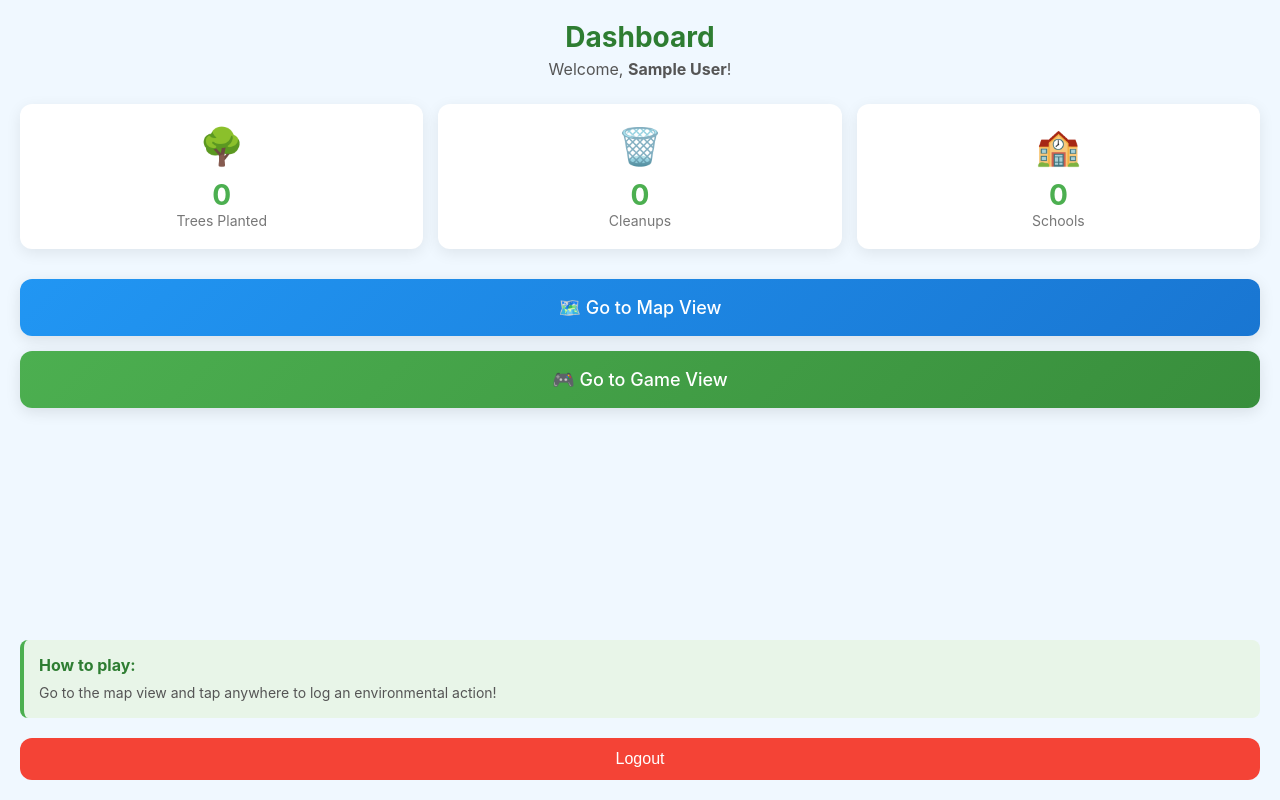
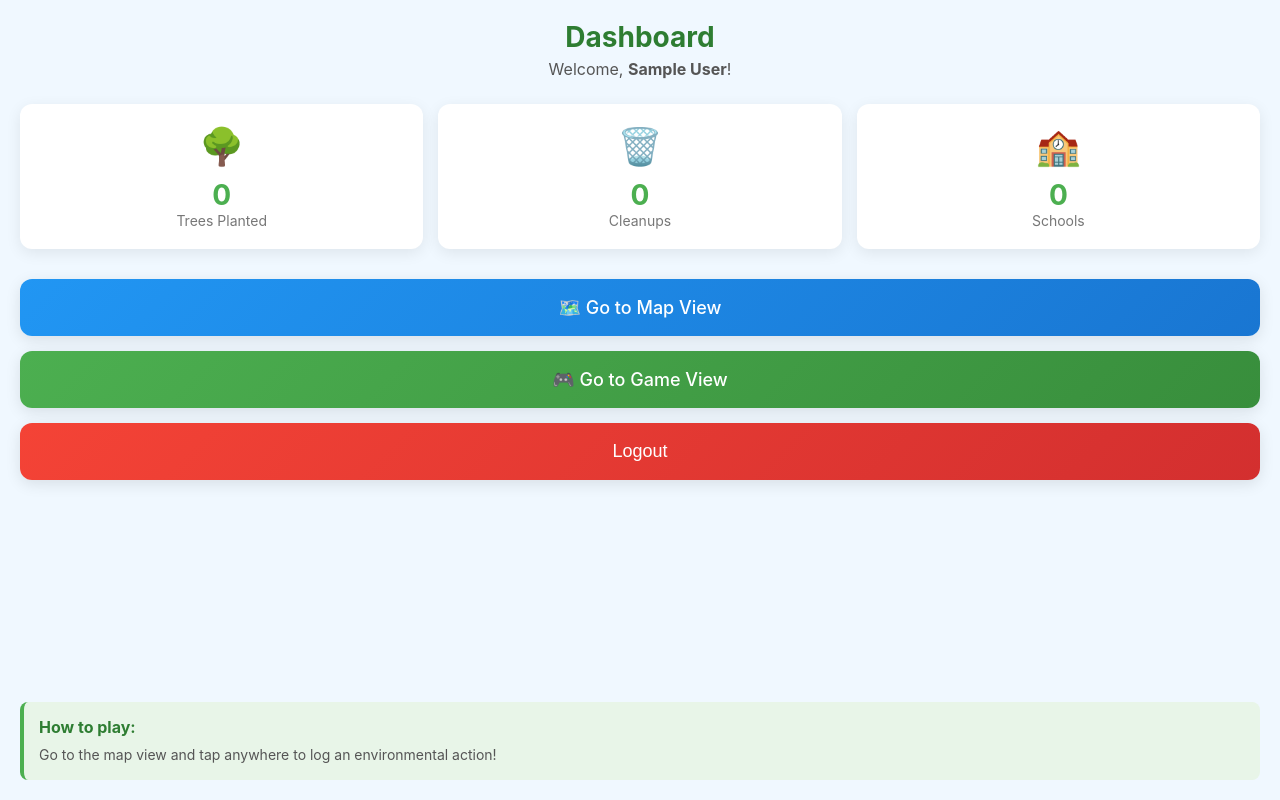
Before and after one commit to FrozenSaturn/eco-quest, a React (Vite) app in the folder frontend/: page /dashboard in a window 1280 px wide. Built offline with nearby package versions, Linux system fonts and the light colour scheme; no server answers; sample sign-in values are in the browser's storage.

Commit message:
version 1.4

```diff
--- a/frontend/src/Dashboard.css
+++ b/frontend/src/Dashboard.css
@@ -73,6 +73,9 @@
   font-weight: 500;
   color: white;
   box-shadow: 0 4px 15px rgba(0,0,0,0.1);
+  border: none; /* Make sure buttons look like links */
+  cursor: pointer; /* Ensure button has a pointer cursor */
+  width: 100%; /* Make sure button takes full width */
 }
 
 .map-link {
@@ -83,6 +86,11 @@
   background: linear-gradient(135deg, #4CAF50, #388E3C);
 }
 
+/* --- New styles for the logout button --- */
+.logout-button {
+  background: linear-gradient(135deg, #f44336, #d32f2f);
+}
+
 .instructions {
   background: #e8f5e9;
   padding: 15px;
@@ -90,14 +98,3 @@
   border-left: 5px solid #4CAF50;
   margin-top: auto; /* Pushes to the bottom */
 }
-
-.logout-button {
-  margin-top: 20px;
-  padding: 12px;
-  background-color: #f44336;
-  color: white;
-  border: none;
-  border-radius: 12px;
-  font-size: 16px;
-  cursor: pointer;
-}
--- a/frontend/src/Dashboard.jsx
+++ b/frontend/src/Dashboard.jsx
@@ -1,9 +1,7 @@
-// frontend/src/Dashboard.jsx
-
 import React, { useState, useEffect } from 'react';
 import { Link, useNavigate } from 'react-router-dom';
 import { getAuth, onAuthStateChanged, signOut } from "firebase/auth";
-import './Dashboard.css'; // We will create this CSS file next
+import './Dashboard.css';
 
 const API_BASE = import.meta.env.PROD ? import.meta.env.VITE_API_BASE_URL : '/api';
 
@@ -37,7 +35,9 @@ const Dashboard = () => {
     fetchStats();
   }, []);
 
-  const handleLogout = () => signOut(auth);
+  const handleLogout = () => {
+    signOut(auth).catch(error => console.error("Logout failed:", error));
+  };
 
   if (!user) {
     return <div>Loading...</div>; // Or a proper loading spinner
@@ -77,16 +77,16 @@ const Dashboard = () => {
         <Link to="/game" className="nav-link game-link">
           🎮 Go to Game View
         </Link>
+        {/* --- Logout button is now here --- */}
+        <button onClick={handleLogout} className="nav-link logout-button">
+          Logout
+        </button>
       </div>
 
       <div className="instructions">
         <h4>How to play:</h4>
         <p>Go to the map view and tap anywhere to log an environmental action!</p>
       </div>
-
-      <button onClick={handleLogout} className="logout-button">
-        Logout
-      </button>
     </div>
   );
 };
--- a/frontend/src/GameView.css
+++ b/frontend/src/GameView.css
@@ -27,12 +27,28 @@
   object-fit: contain;
 }
 
+/* --- New Style for Dashboard Button in Game View --- */
+.dashboard-button-game {
+  position: absolute;
+  top: 30px;
+  left: 30px;
+  z-index: 1001;
+  padding: 10px 18px;
+  background-color: #fff;
+  color: #2e7d32;
+  border: 2px solid #2e7d32;
+  border-radius: 30px;
+  cursor: pointer;
+  text-decoration: none;
+  font-size: 16px;
+  font-weight: 500;
+  box-shadow: 0 4px 8px rgba(0,0,0,0.2);
+}
+
 .capture-button {
   position: absolute;
-  /* Moved to top right */
-  top: 30px; /* Distance from the top */
-  right: 30px; /* Distance from the right */
-
+  top: 30px;
+  right: 30px;
   z-index: 1001;
   width: 60px;
   height: 60px;
--- a/frontend/src/GameView.jsx
+++ b/frontend/src/GameView.jsx
@@ -6,7 +6,7 @@ import treeSprite from './assets/tree.png';
 import cleanupSprite from './assets/cleanup.png';
 import ActionForm from './ActionForm';
 import { getAuth, onAuthStateChanged } from "firebase/auth";
-import { useNavigate } from 'react-router-dom';
+import { Link, useNavigate } from 'react-router-dom';
 
 const API_BASE = import.meta.env.PROD ? import.meta.env.VITE_API_BASE_URL : '/api';
 
@@ -22,21 +22,17 @@ const GameView = () => {
   const auth = getAuth();
   const navigate = useNavigate();
 
-  // Get the real-time user from Firebase Auth to ensure we have the correct data
   useEffect(() => {
     const unsubscribe = onAuthStateChanged(auth, (currentUser) => {
       if (currentUser) {
         setUser(currentUser);
       } else {
-        // If the user logs out or the session expires, redirect to login
         navigate('/login');
       }
     });
-    // Cleanup the subscription when the component unmounts
     return () => unsubscribe();
   }, [auth, navigate]);
 
-  // Track user's live location
   useEffect(() => {
     let watchId;
     if ('geolocation' in navigator) {
@@ -47,9 +43,7 @@ const GameView = () => {
             lng: pos.coords.longitude
           });
         },
-        (err) => {
-          console.error('Geolocation error:', err);
-        },
+        (err) => console.error('Geolocation error:', err),
         { enableHighAccuracy: true, maximumAge: 10000, timeout: 20000 }
       );
     }
@@ -83,10 +77,7 @@ const GameView = () => {
   };
 
   const handleFormSubmit = async (markerData) => {
-    const finalMarkerData = {
-      ...markerData,
-      user: user.displayName || user.email // Use the live user's name
-    };
+    const finalMarkerData = { ...markerData, user: user.displayName || user.email };
     try {
       const response = await fetch(`${API_BASE}/markers`, {
         method: 'POST',
@@ -108,7 +99,7 @@ const GameView = () => {
     try {
       const response = await fetch(`${API_BASE}/markers/${markerId}`, { method: 'DELETE' });
       if (response.ok) {
-        if(map) map.closePopup();
+        if (map) map.closePopup();
         fetchMarkers();
       } else {
         alert('Failed to complete cleanup.');
@@ -118,15 +109,21 @@ const GameView = () => {
     }
   }, [map, fetchMarkers]);
 
+  // --- Map Initialization with Interactions Disabled ---
   useEffect(() => {
     if (!mapRef.current || map) return;
     const leafletMap = L.map(mapRef.current, {
       center: [userLocation.lat, userLocation.lng],
       zoom: 18,
       zoomControl: false,
+      // --- This is the key change ---
       dragging: false,
       scrollWheelZoom: false,
       doubleClickZoom: false,
+      touchZoom: false, // Disables pinch-to-zoom
+      boxZoom: false,
+      keyboard: false,
+      tap: false // Disables tap/click on the map pane itself
     });
     L.tileLayer('https://{s}.tile.openstreetmap.org/{z}/{x}/{y}.png').addTo(leafletMap);
     setMap(leafletMap);
@@ -175,6 +172,7 @@ const GameView = () => {
     <div className="game-container">
       <div ref={mapRef} className="game-map"></div>
       <div className="character"><img src={characterSprite} alt="character" /></div>
+      <Link to="/dashboard" className="dashboard-button-game">📊 Dashboard</Link>
       <button className="capture-button" onClick={handleCaptureClick}>📸</button>
       <ActionForm
         show={showForm}
@@ -182,7 +180,6 @@ const GameView = () => {
         onSubmit={handleFormSubmit}
         lat={userLocation.lat}
         lng={userLocation.lng}
-        // This prop is no longer strictly needed if the parent handles the full user object, but we pass it for clarity
         currentUser={user ? user.displayName || user.email : ''}
       />
     </div>
```
